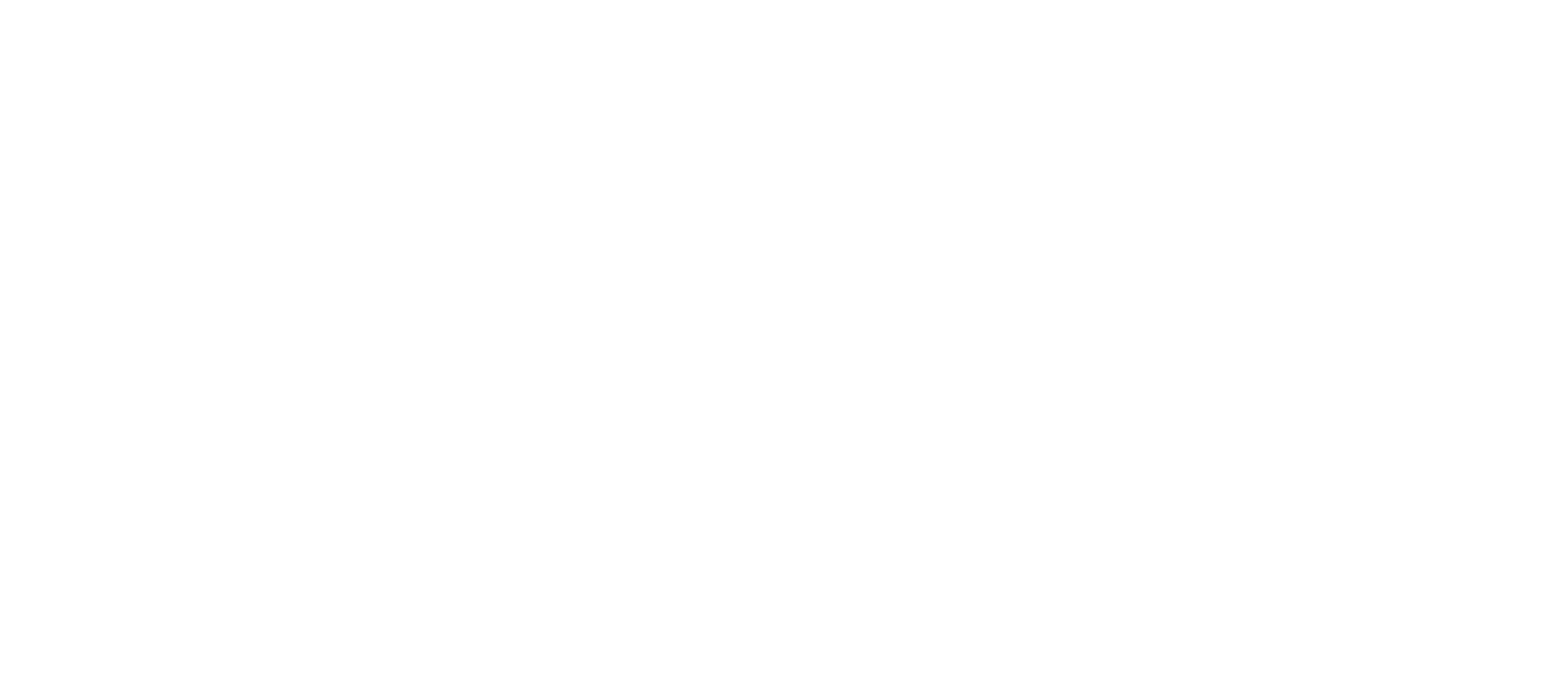
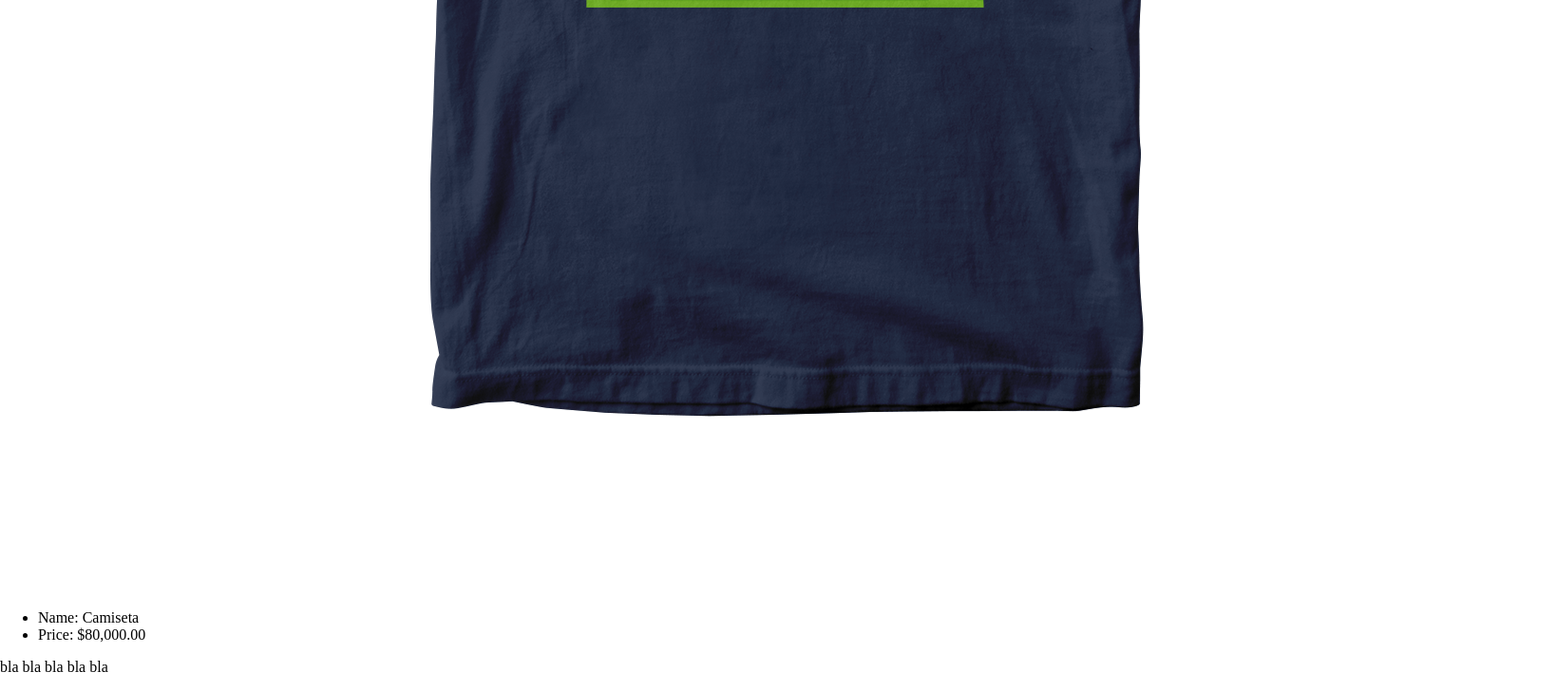
Before and after one commit to jonnyalexbh/frontend, an Angular app in the folder store-with-angular8p3/: page /products/1 in a window 1280 px wide. Shown: the part 859-1587 px from the top of the page at 95% size, 1639 px wide, since content can reach past the window. Before the commit the page ends 800 px from the top, so only its background shows below. Built offline with nearby package versions, Linux system fonts and the light colour scheme.

Commit message:
elaboration of the product detail page

```diff
--- a/store-with-angular8p3/src/app/components/product.component.html
+++ b/store-with-angular8p3/src/app/components/product.component.html
@@ -4,3 +4,4 @@
 <p>{{ product.description | slice:0:6 }}</p>
 <p>{{ today | date:'medium' }}</p>
 <button (click)="addCart()">add to cart</button>
+<a [routerLink]="['/products', product.id]">see detail</a>
--- a/store-with-angular8p3/src/app/product-detail/product-detail.component.html
+++ b/store-with-angular8p3/src/app/product-detail/product-detail.component.html
@@ -1 +1,10 @@
-<p>product-detail works!</p>
+<div>
+  <img [src]="product.image" alt="">
+</div>
+<div>
+  <ul>
+    <li>Name: {{ product.title }}</li>
+    <li>Price: {{ product.price | currency }}</li>
+  </ul>
+  <p>{{ product.description }}</p>
+</div>
--- a/store-with-angular8p3/src/app/product-detail/product-detail.component.ts
+++ b/store-with-angular8p3/src/app/product-detail/product-detail.component.ts
@@ -1,6 +1,7 @@
 import { Component, OnInit } from '@angular/core';
 import { ActivatedRoute, Params } from '@angular/router';
 import { ProductsService } from '../products.service';
+import { Product } from '../product.model';
 
 @Component({
   selector: 'app-product-detail',
@@ -8,6 +9,8 @@
   styleUrls: ['./product-detail.component.scss']
 })
 export class ProductDetailComponent implements OnInit {
+
+  product: Product;
 
   constructor(
     private route: ActivatedRoute,
@@ -17,8 +20,7 @@
   ngOnInit() {
     this.route.params.subscribe((params: Params) => {
       const id = params.id;
-      const product = this.productsService.getProduct(id);
-      console.log(product);
+      this.product = this.productsService.getProduct(id);
     });
   }
 
```
